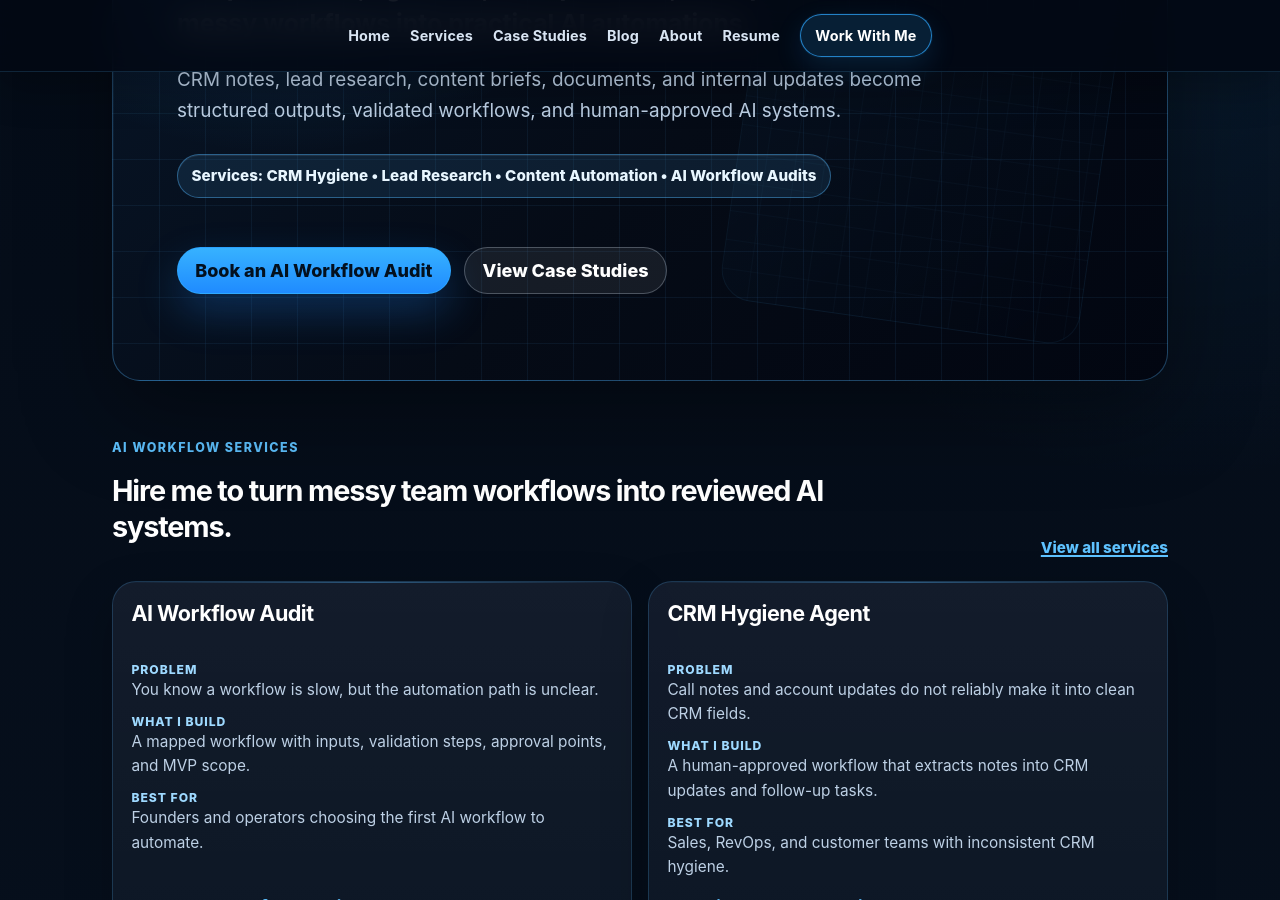
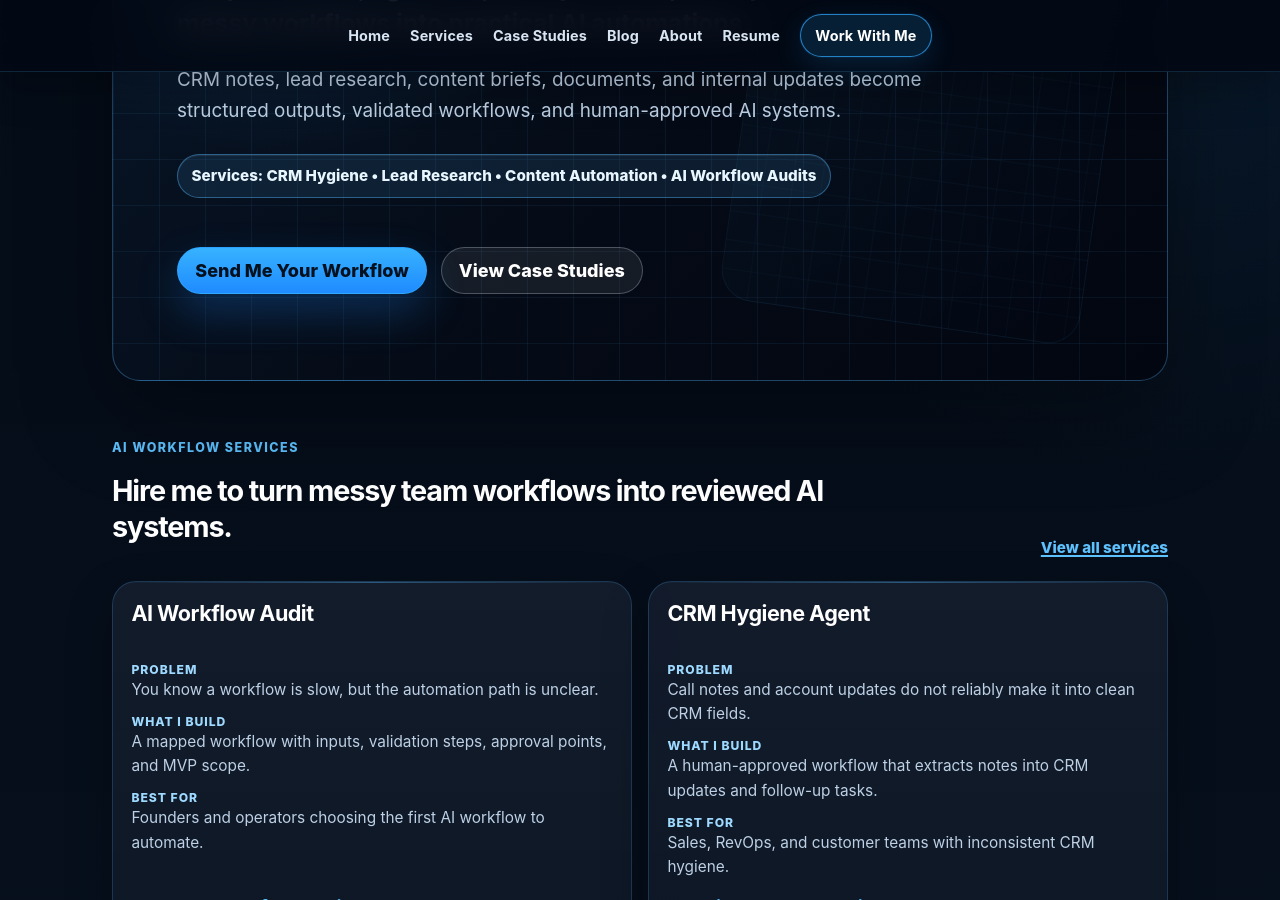
Before and after one commit to mahadevupadhyayula/mahadevupadhyayula.github.io, a Jekyll site: the page built from index.md, in a window 1280 px wide and 900 px high, scrolled down 451 px. Built offline with Jekyll 4.4.1, drawn with Linux system fonts in a browser that asks for light colours.

Commit message:
Update homepage workflow CTA

```diff
--- a/index.md
+++ b/index.md
@@ -10,7 +10,7 @@ description: I build human-approved AI workflow systems for B2B teams, including
   <p class="hero-copy">CRM notes, lead research, content briefs, documents, and internal updates become structured outputs, validated workflows, and human-approved AI systems.</p>
   <p class="hero-service-line">Services: CRM Hygiene • Lead Research • Content Automation • AI Workflow Audits</p>
   <div class="hero-actions" aria-label="Primary actions">
-    <a class="button-link button-primary" href="{{ '/work-with-me?intent=homepage-workflow-audit' | relative_url }}">Book an AI Workflow Audit</a>
+    <a class="button-link button-primary" href="{{ '/work-with-me?intent=homepage-send-workflow' | relative_url }}">Send Me Your Workflow</a>
     <a class="button-link button-secondary" href="{{ '/case-studies' | relative_url }}">View Case Studies</a>
   </div>
 </section>
```
